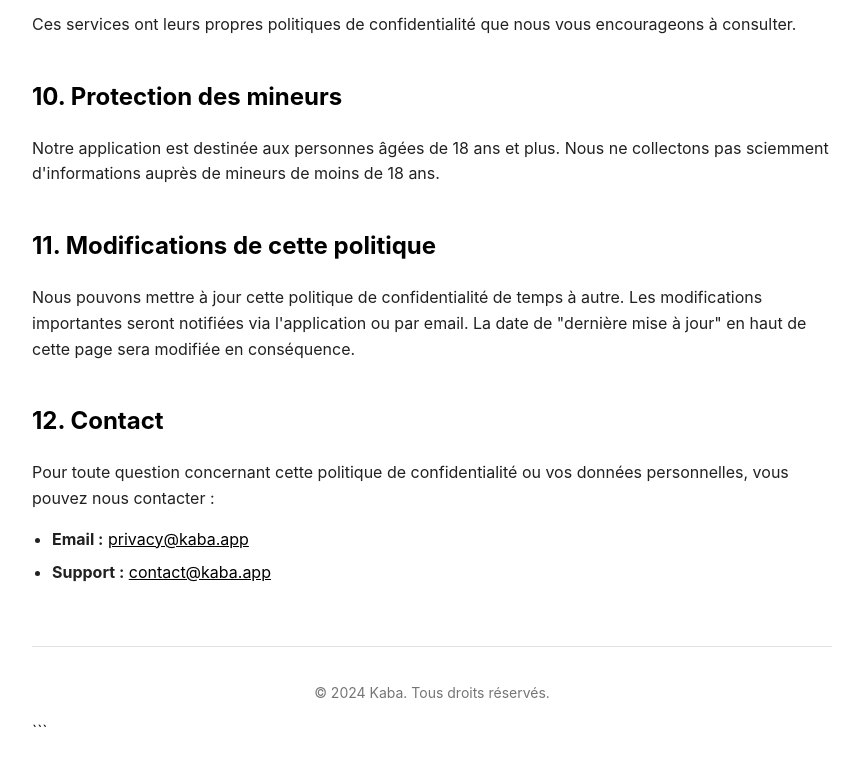
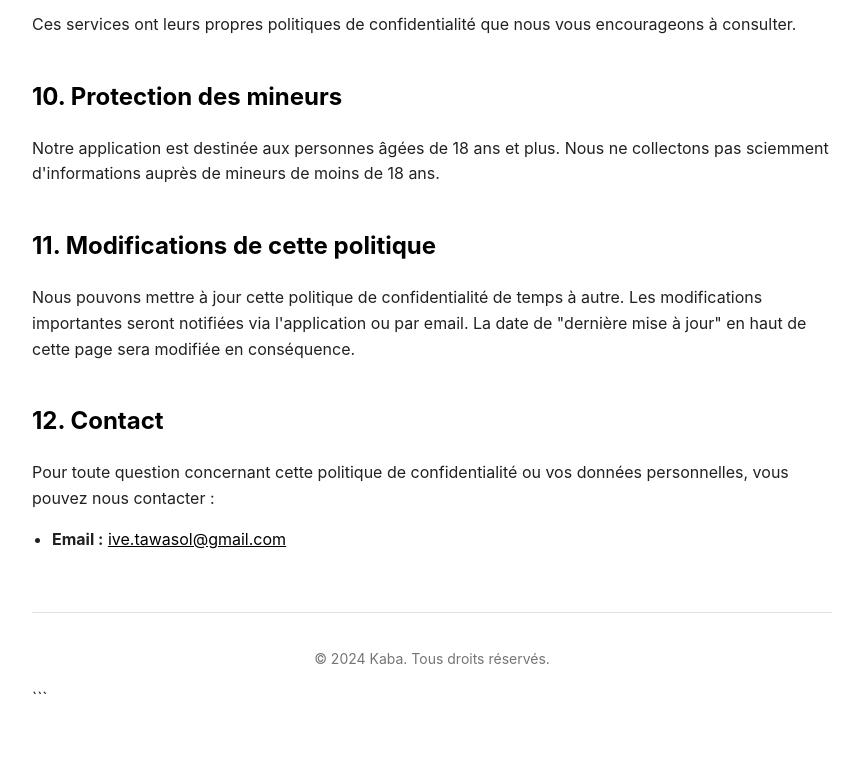
Before and after one commit to ivetawasol-debug/kaba-privacy, a plain HTML site: page index.html in a window 1280 px wide. Shown: the part 2620-3385 px from the top of the page, without its empty margins (208-1071 px from the left). After the commit the page ends 3351 px from the top, so only its background shows below. Drawn offline with Linux system fonts and the light colour scheme.

Commit message:
Update index.html

```diff
--- a/index.html
+++ b/index.html
@@ -105,12 +105,11 @@
     <h2>11. Modifications de cette politique</h2>
     <p>Nous pouvons mettre à jour cette politique de confidentialité de temps à autre. Les modifications importantes seront notifiées via l'application ou par email. La date de "dernière mise à jour" en haut de cette page sera modifiée en conséquence.</p>
 
-    <h2>12. Contact</h2>
-    <p>Pour toute question concernant cette politique de confidentialité ou vos données personnelles, vous pouvez nous contacter :</p>
-    <ul>
-        <li><strong>Email :</strong> <a href="mailto:privacy@kaba.app">privacy@kaba.app</a></li>
-        <li><strong>Support :</strong> <a href="mailto:contact@kaba.app">contact@kaba.app</a></li>
-    </ul>
+   <h2>12. Contact</h2>
+<p>Pour toute question concernant cette politique de confidentialité ou vos données personnelles, vous pouvez nous contacter :</p>
+<ul>
+    <li><strong>Email :</strong> <a href="mailto:ive.tawasol@gmail.com">ive.tawasol@gmail.com</a></li>
+</ul>
 
     <div class="footer">
         <p>© 2024 Kaba. Tous droits réservés.</p>
```
